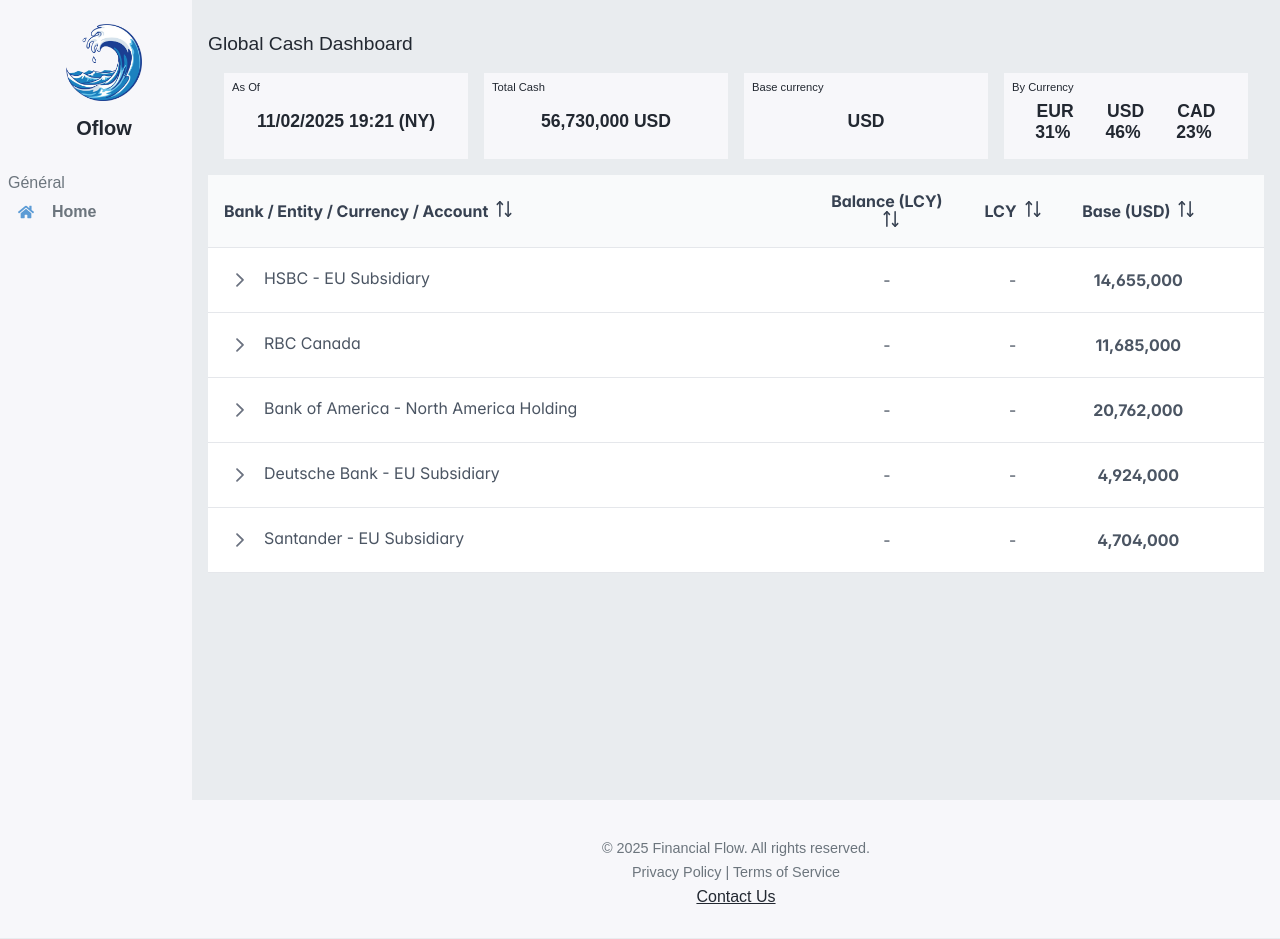
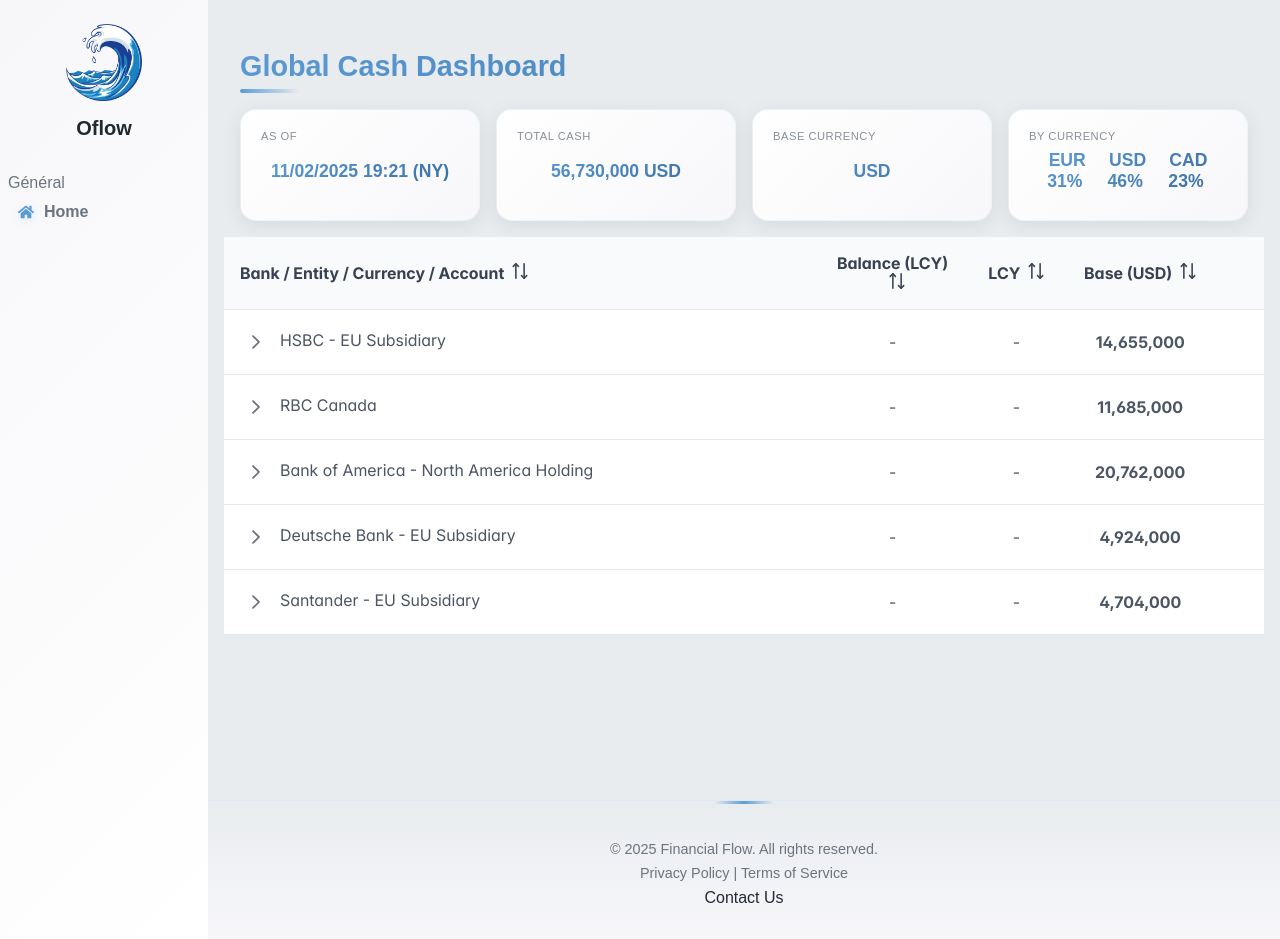
Before and after one commit to kracatowa/Demo.FinancialFlow.UI, a React (Vite) app: page / in a window 1280 px wide. Built offline with nearby package versions, Linux system fonts and the light colour scheme.

Commit message:
change app styling to something more modern

```diff
--- a/src/App.css
+++ b/src/App.css
@@ -4,17 +4,40 @@
   min-height: 100vh;
   margin: 0 auto;
   min-width: 100vh;
+  position: relative;
+  overflow: hidden;
+}
+
+#root::before {
+  content: '';
+  position: absolute;
+  top: -50%;
+  left: -50%;
+  width: 200%;
+  height: 200%;
+  background: radial-gradient(circle at 30% 50%, rgba(91, 155, 213, 0.08) 0%, transparent 50%),
+              radial-gradient(circle at 70% 50%, rgba(58, 110, 165, 0.05) 0%, transparent 50%);
+  animation: subtleRotate 20s linear infinite;
+  pointer-events: none;
+  z-index: 0;
+}
+
+@keyframes subtleRotate {
+  0% { transform: rotate(0deg); }
+  100% { transform: rotate(360deg); }
 }
 
 .app-container {
-  animation: fadeInUp 1.5s ease-out;
+  animation: fadeInUp 1s cubic-bezier(0.16, 1, 0.3, 1);
   min-height: 100vh;
+  position: relative;
+  z-index: 1;
 }
 
 @keyframes fadeInUp {
   from {
     opacity: 0;
-    transform: translateY(20px);
+    transform: translateY(30px);
   }
   to {
     opacity: 1;
@@ -28,6 +51,8 @@
   display: flex;
   flex-direction: column;
   flex: 1;
+  position: relative;
+  z-index: 1;
 }
 
 h1 {
--- a/src/components/DashboardSummaryCards.css
+++ b/src/components/DashboardSummaryCards.css
@@ -3,10 +3,13 @@
 {
     font-size: 0.7rem;
     font-weight: 500;
-    color: var(--text-primary);
+    color: var(--text-secondary);
     display: flex;
     align-items: flex-start;
-    margin:0
+    margin:0;
+    text-transform: uppercase;
+    letter-spacing: 0.5px;
+    opacity: 0.8;
 }
 
 .home-card-content{
@@ -17,18 +20,77 @@
     margin: 0.5rem;
     block-size: 100%;
     align-items: center;
+    background: linear-gradient(135deg, var(--accent-primary), var(--accent-secondary));
+    -webkit-background-clip: text;
+    -webkit-text-fill-color: transparent;
+    background-clip: text;
 }
 
 .home-card{
     display: flex;
     flex: 1;
     flex-direction: column;
-    padding: 0.5rem;
-    background-color: var(--bg-secondary);
+    padding: 1.25rem;
+    background: linear-gradient(135deg, #ffffff 0%, var(--bg-secondary) 100%);
+    border-radius: 16px;
+    box-shadow: 0 4px 20px rgba(0, 0, 0, 0.08);
+    transition: all 0.4s cubic-bezier(0.4, 0, 0.2, 1);
+    position: relative;
+    overflow: hidden;
+    border: 1px solid rgba(91, 155, 213, 0.1);
+}
+
+.home-card::before {
+    content: '';
+    position: absolute;
+    top: 0;
+    left: 0;
+    right: 0;
+    height: 3px;
+    background: linear-gradient(90deg, var(--accent-primary), var(--accent-secondary));
+    transform: scaleX(0);
+    transition: transform 0.4s cubic-bezier(0.4, 0, 0.2, 1);
+}
+
+.home-card:hover {
+    transform: translateY(-8px);
+    box-shadow: 0 12px 40px rgba(91, 155, 213, 0.25);
+}
+
+.home-card:hover::before {
+    transform: scaleX(1);
 }
 
 .home-container-info > .home-card {
   max-width: 25%;
+  animation: fadeInScale 0.6s cubic-bezier(0.16, 1, 0.3, 1) backwards;
+}
+
+.home-container-info > .home-card:nth-child(1) {
+  animation-delay: 0.1s;
+}
+
+.home-container-info > .home-card:nth-child(2) {
+  animation-delay: 0.2s;
+}
+
+.home-container-info > .home-card:nth-child(3) {
+  animation-delay: 0.3s;
+}
+
+.home-container-info > .home-card:nth-child(4) {
+  animation-delay: 0.4s;
+}
+
+@keyframes fadeInScale {
+  from {
+    opacity: 0;
+    transform: scale(0.9) translateY(20px);
+  }
+  to {
+    opacity: 1;
+    transform: scale(1) translateY(0);
+  }
 }
 
 .home-container-info{
--- a/src/components/DashboardTreeTable.css
+++ b/src/components/DashboardTreeTable.css
@@ -1,7 +1,66 @@
 .icon-button {
-    background: none;
+    background: linear-gradient(135deg, var(--accent-primary), var(--accent-secondary));
     border: none;
     cursor: pointer;
-    padding: 0.25rem;
-    font-size: 1.2rem;
+    padding: 0.5rem;
+    font-size: 1rem;
+    color: white;
+    border-radius: 8px;
+    transition: all 0.3s cubic-bezier(0.4, 0, 0.2, 1);
+    box-shadow: 0 2px 8px rgba(91, 155, 213, 0.3);
+    display: inline-flex;
+    align-items: center;
+    justify-content: center;
 }
+
+.icon-button:hover {
+    transform: translateY(-2px) scale(1.05);
+    box-shadow: 0 6px 20px rgba(91, 155, 213, 0.5);
+}
+
+.icon-button:active {
+    transform: translateY(0) scale(0.98);
+}
+
+.p-treetable {
+    border-radius: 12px;
+    overflow: hidden;
+    box-shadow: 0 4px 20px rgba(0, 0, 0, 0.08);
+    animation: fadeInUp 0.6s cubic-bezier(0.16, 1, 0.3, 1) 0.3s backwards;
+}
+
+.p-treetable .p-treetable-thead > tr > th {
+    background: linear-gradient(135deg, var(--accent-primary), var(--accent-secondary));
+    color: white;
+    font-weight: 600;
+    padding: 1rem;
+    border: none;
+    text-transform: uppercase;
+    letter-spacing: 0.5px;
+    font-size: 0.85rem;
+}
+
+.p-treetable .p-treetable-tbody > tr {
+    transition: all 0.2s ease;
+}
+
+.p-treetable .p-treetable-tbody > tr:hover {
+    background: linear-gradient(90deg, rgba(91, 155, 213, 0.05) 0%, transparent 100%) !important;
+    transform: translateX(4px);
+}
+
+.p-treetable .p-treetable-tbody > tr > td {
+    border-color: rgba(91, 155, 213, 0.1);
+    padding: 0.75rem 1rem;
+}
+
+@keyframes fadeInUp {
+    from {
+        opacity: 0;
+        transform: translateY(20px);
+    }
+    to {
+        opacity: 1;
+        transform: translateY(0);
+    }
+}
--- a/src/components/Footer.css
+++ b/src/components/Footer.css
@@ -1,22 +1,60 @@
 footer {
-  background: var(--bg-secondary);
+  background: linear-gradient(180deg, var(--bg-primary) 0%, var(--bg-secondary) 100%);
   color: var(--text-secondary);
   text-align: center;
   flex: 0 0 auto;
   padding-bottom: 2rem;
   padding-top: 2rem;
+  border-top: 1px solid rgba(91, 155, 213, 0.15);
+  position: relative;
+}
+
+footer::before {
+  content: '';
+  position: absolute;
+  top: 0;
+  left: 50%;
+  transform: translateX(-50%);
+  width: 60px;
+  height: 3px;
+  background: linear-gradient(90deg, transparent, var(--accent-primary), transparent);
+  border-radius: 2px;
 }
 
 footer p {
   margin: 0.5rem 0;
   font-size: 0.9rem;
+  animation: fadeIn 1s ease-out 0.5s backwards;
 }
 
 footer a {
   color: var(--text-primary);
-  transition: color 0.2s ease;
+  transition: all 0.3s ease;
+  position: relative;
+  text-decoration: none;
+  font-weight: 500;
+}
+
+footer a::after {
+  content: '';
+  position: absolute;
+  bottom: -2px;
+  left: 0;
+  width: 0;
+  height: 2px;
+  background: linear-gradient(90deg, var(--accent-primary), var(--accent-secondary));
+  transition: width 0.3s ease;
 }
 
 footer a:hover {
   color: var(--accent-primary);
 }
+
+footer a:hover::after {
+  width: 100%;
+}
+
+@keyframes fadeIn {
+  from { opacity: 0; }
+  to { opacity: 1; }
+}
--- a/src/components/Sidebar.css
+++ b/src/components/Sidebar.css
@@ -1,9 +1,10 @@
 .sidebar-container {
   display: flex;
-  inline-size: 15vw;
   padding: 0.5rem;
-  background: var(--bg-secondary);
-  animation: fadeInLeft 1.5s ease-out;
+  background: linear-gradient(135deg, var(--bg-secondary) 0%, #ffffff 100%);
+  animation: fadeInLeft 1s cubic-bezier(0.16, 1, 0.3, 1);
+  box-shadow: 4px 0 20px rgba(0, 0, 0, 0.08);
+  position: relative;
 }
 
 .sidebar-nav-container {
@@ -66,14 +67,39 @@
   gap: 0.5rem;
   block-size: 100%;
   text-decoration: none;
+  padding: 0.5rem;
+  border-radius: 8px;
+  transition: all 0.3s cubic-bezier(0.4, 0, 0.2, 1);
+  position: relative;
+  overflow: hidden;
+}
+
+.sidebar-li-a::before {
+  content: '';
+  position: absolute;
+  left: 0;
+  top: 0;
+  width: 3px;
+  height: 100%;
+  background: var(--accent-primary);
+  transform: scaleY(0);
+  transition: transform 0.3s cubic-bezier(0.4, 0, 0.2, 1);
 }
 
 .sidebar-li-a:hover {
-  background: var(--hover-bg);
+  background: linear-gradient(90deg, var(--hover-bg) 0%, rgba(91, 155, 213, 0.1) 100%);
   color: var(--accent-primary);
-  text-decoration: underline;
-  transition: background 0.2s, color 0.2s;
-  border-radius: 5px;
+  transform: translateX(5px);
+  box-shadow: 0 4px 12px rgba(91, 155, 213, 0.15);
+}
+
+.sidebar-li-a:hover::before {
+  transform: scaleY(1);
+}
+
+.sidebar-li-a:hover .sidebar-icon svg {
+  transform: scale(1.1) rotate(5deg);
+  transition: transform 0.3s cubic-bezier(0.4, 0, 0.2, 1);
 }
 
 .sidebar-icon {
@@ -85,6 +111,8 @@
         inline-size: var(--svg);
         block-size: var(--svg);
         fill: var(--accent-primary);
+        transition: all 0.3s cubic-bezier(0.4, 0, 0.2, 1);
+        filter: drop-shadow(0 2px 4px rgba(91, 155, 213, 0.2));
     }
 }
 
--- a/src/index.css
+++ b/src/index.css
@@ -14,10 +14,47 @@
   box-sizing: border-box;
 }
 
+html {
+  scroll-behavior: smooth;
+}
+
 body {
   margin: 0;
   min-height: 100vh;
   font-family: "Poppins", sans-serif;
   background: var(--bg-primary);
   color: var(--text-primary);
+  overflow-x: hidden;
 }
+
+/* Custom scrollbar styling */
+::-webkit-scrollbar {
+  width: 10px;
+  height: 10px;
+}
+
+::-webkit-scrollbar-track {
+  background: var(--bg-secondary);
+}
+
+::-webkit-scrollbar-thumb {
+  background: linear-gradient(180deg, var(--accent-primary), var(--accent-secondary));
+  border-radius: 5px;
+  transition: background 0.3s;
+}
+
+::-webkit-scrollbar-thumb:hover {
+  background: var(--accent-secondary);
+}
+
+/* Smooth transitions for all interactive elements */
+button, a, input, select, textarea {
+  transition: all 0.2s ease;
+}
+
+/* Focus styles for accessibility */
+*:focus-visible {
+  outline: 2px solid var(--accent-primary);
+  outline-offset: 2px;
+  border-radius: 4px;
+}
--- a/src/pages/Home.css
+++ b/src/pages/Home.css
@@ -2,12 +2,46 @@
   display: flex;
   flex-direction: column;
   padding: 1rem;
+  animation: fadeIn 0.8s ease-out;
+}
+
+@keyframes fadeIn {
+  from { opacity: 0; }
+  to { opacity: 1; }
 }
 
 .home-container-title{
   display: flex;
-  font-size: 1.2rem;
-  font-weight: 500;
-  color: var(--text-primary);
+  font-size: 1.8rem;
+  font-weight: 700;
+  background: linear-gradient(135deg, var(--accent-primary), var(--accent-secondary));
+  -webkit-background-clip: text;
+  -webkit-text-fill-color: transparent;
+  background-clip: text;
   margin-bottom: 0;
+  padding: 0.5rem 1rem;
+  animation: slideInLeft 0.8s cubic-bezier(0.16, 1, 0.3, 1);
+  position: relative;
 }
+
+.home-container-title::after {
+  content: '';
+  position: absolute;
+  bottom: 0;
+  left: 1rem;
+  width: 60px;
+  height: 4px;
+  background: linear-gradient(90deg, var(--accent-primary), transparent);
+  border-radius: 2px;
+}
+
+@keyframes slideInLeft {
+  from {
+    opacity: 0;
+    transform: translateX(-30px);
+  }
+  to {
+    opacity: 1;
+    transform: translateX(0);
+  }
+}
```
Also changed, not shown: src/components/AccountSidePanel.css (+119 -18 lines).
